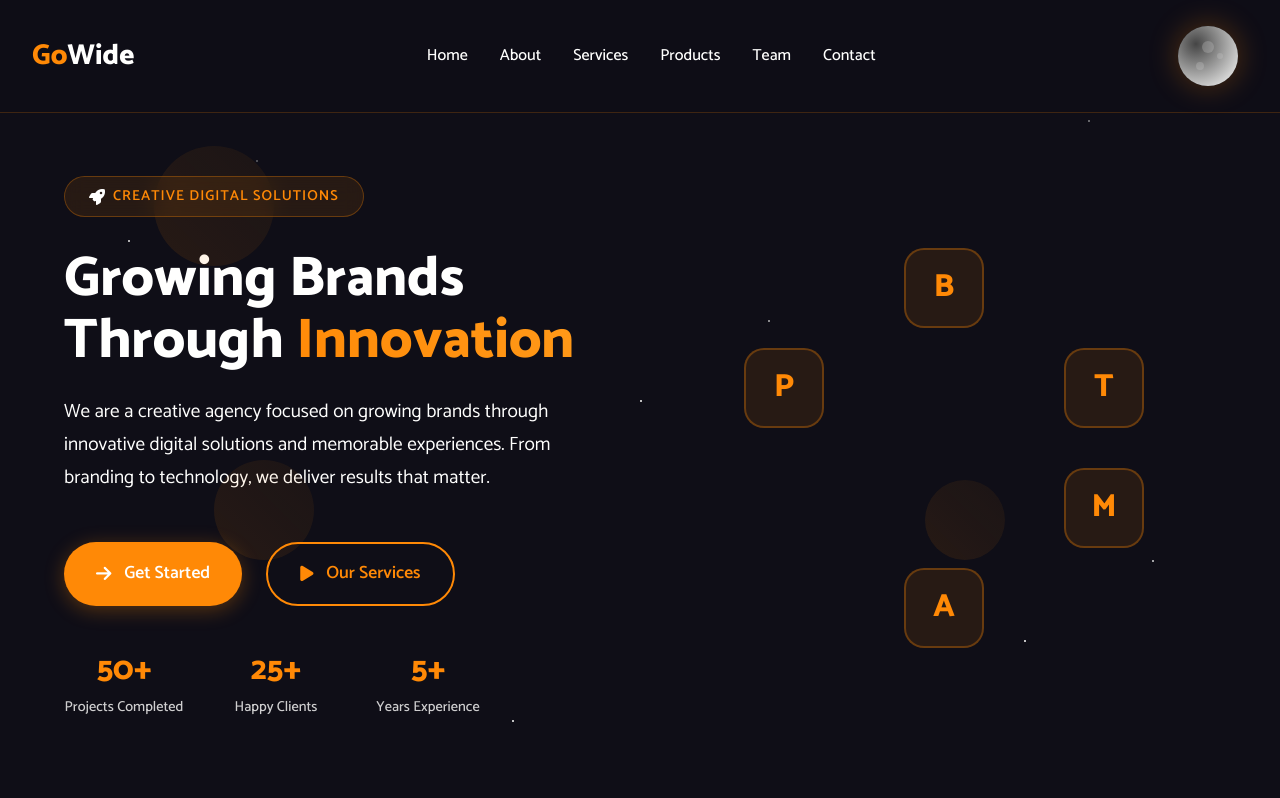
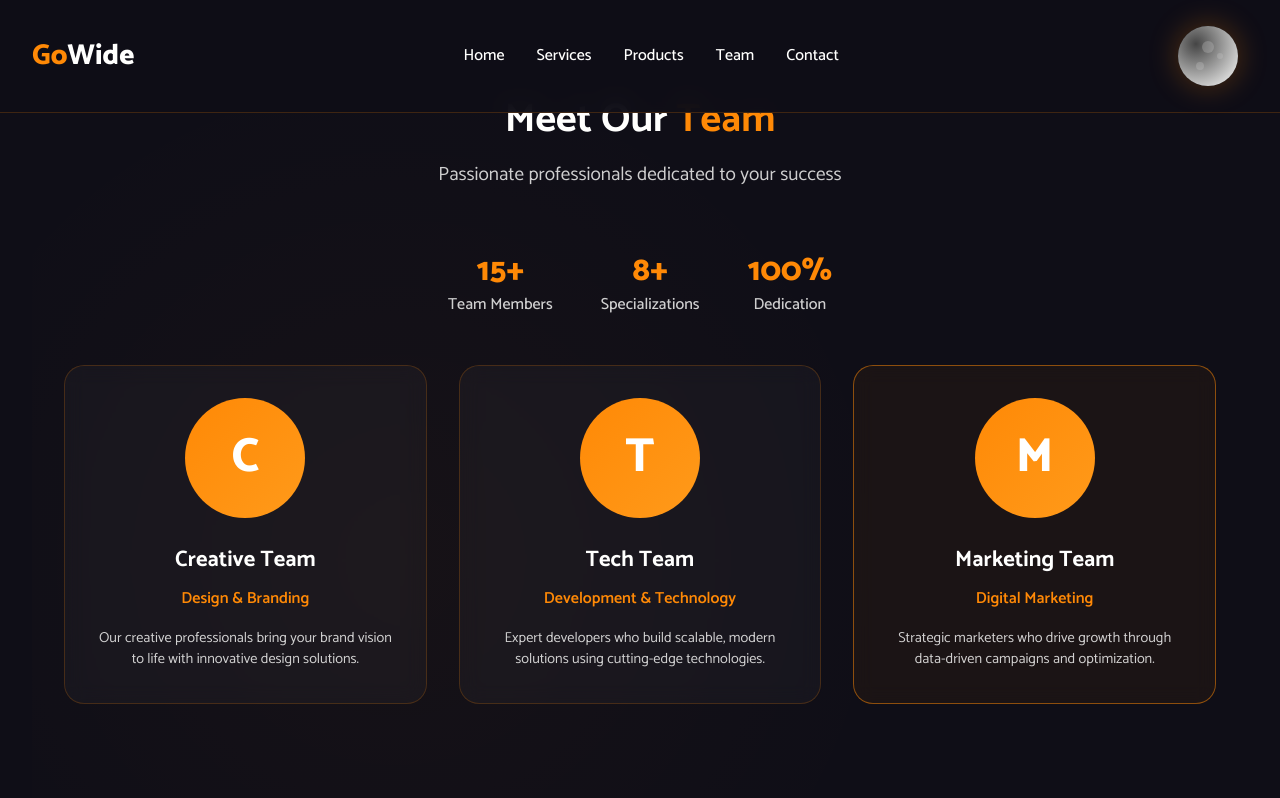
Before and after one commit to gowidebs/gowide-website, a React (Create React App) app: page /team in a window 1280 px wide. Shown: the top 798 px of the page. Built offline with nearby package versions, Linux system fonts and the light colour scheme.

Commit message:
Convert to multi-page website with separate routes

```diff
--- a/src/App.js
+++ b/src/App.js
@@ -1,9 +1,17 @@
 import React, { useState, useEffect } from 'react';
-import { BrowserRouter as Router } from 'react-router-dom';
+import { BrowserRouter as Router, Routes, Route } from 'react-router-dom';
 import { ThemeProvider } from './context/ThemeContext';
 import { GlobalStyles } from './styles/GlobalStyles';
-import HomePage from './pages/HomePage';
+import Header from './components/Header';
+import Footer from './components/Footer';
+import Newsletter from './components/Newsletter';
 import LoadingScreen from './components/LoadingScreen';
+import ScrollToTop from './components/ScrollToTop';
+import Home from './pages/Home';
+import Services from './pages/Services';
+import Products from './pages/Products';
+import Team from './pages/Team';
+import Contact from './pages/Contact';
 
 function App() {
   const [isLoading, setIsLoading] = useState(true);
@@ -20,7 +28,21 @@ function App() {
           {isLoading ? (
             <LoadingScreen onLoadingComplete={handleLoadingComplete} />
           ) : (
-            <HomePage />
+            <>
+              <Header />
+              <main>
+                <Routes>
+                  <Route path="/" element={<Home />} />
+                  <Route path="/services" element={<Services />} />
+                  <Route path="/products" element={<Products />} />
+                  <Route path="/team" element={<Team />} />
+                  <Route path="/contact" element={<Contact />} />
+                </Routes>
+                <Newsletter />
+              </main>
+              <Footer />
+              <ScrollToTop />
+            </>
           )}
         </div>
       </Router>
--- a/src/components/Header.js
+++ b/src/components/Header.js
@@ -1,6 +1,7 @@
 import React, { useState, useEffect } from 'react';
 import styled from 'styled-components';
 import { motion } from 'framer-motion';
+import { Link, useLocation } from 'react-router-dom';
 import { useTheme } from '../context/ThemeContext';
 
 const HeaderContainer = styled.header`
@@ -224,12 +225,11 @@ const Header = () => {
         </Logo>
 
         <NavLinks className={isMenuOpen ? 'active' : ''}>
-          <li><NavLink href="#home">Home</NavLink></li>
-          <li><NavLink href="#about">About</NavLink></li>
-          <li><NavLink href="#services">Services</NavLink></li>
-          <li><NavLink href="#products">Products</NavLink></li>
-          <li><NavLink href="#team">Team</NavLink></li>
-          <li><NavLink href="#contact">Contact</NavLink></li>
+          <li><NavLink as={Link} to="/">Home</NavLink></li>
+          <li><NavLink as={Link} to="/services">Services</NavLink></li>
+          <li><NavLink as={Link} to="/products">Products</NavLink></li>
+          <li><NavLink as={Link} to="/team">Team</NavLink></li>
+          <li><NavLink as={Link} to="/contact">Contact</NavLink></li>
         </NavLinks>
 
         <div style={{ display: 'flex', alignItems: 'center', gap: '1rem' }}>
--- /dev/null
+++ b/src/pages/Contact.js
@@ -0,0 +1,8 @@
+import React from 'react';
+import ContactSection from '../components/ContactSection';
+
+const Contact = () => {
+  return <ContactSection />;
+};
+
+export default Contact;
--- /dev/null
+++ b/src/pages/Home.js
@@ -0,0 +1,14 @@
+import React from 'react';
+import HeroSection from '../components/HeroSection';
+import AboutSection from '../components/AboutSection';
+
+const Home = () => {
+  return (
+    <>
+      <HeroSection />
+      <AboutSection />
+    </>
+  );
+};
+
+export default Home;
--- /dev/null
+++ b/src/pages/Products.js
@@ -0,0 +1,8 @@
+import React from 'react';
+import ProductsSection from '../components/ProductsSection';
+
+const Products = () => {
+  return <ProductsSection />;
+};
+
+export default Products;
--- /dev/null
+++ b/src/pages/Services.js
@@ -0,0 +1,8 @@
+import React from 'react';
+import ServicesSection from '../components/ServicesSection';
+
+const Services = () => {
+  return <ServicesSection />;
+};
+
+export default Services;
--- /dev/null
+++ b/src/pages/Team.js
@@ -0,0 +1,8 @@
+import React from 'react';
+import TeamSection from '../components/TeamSection';
+
+const Team = () => {
+  return <TeamSection />;
+};
+
+export default Team;
```
Also changed, not shown: 1 other file (tests, documents, lock files or other folders).
